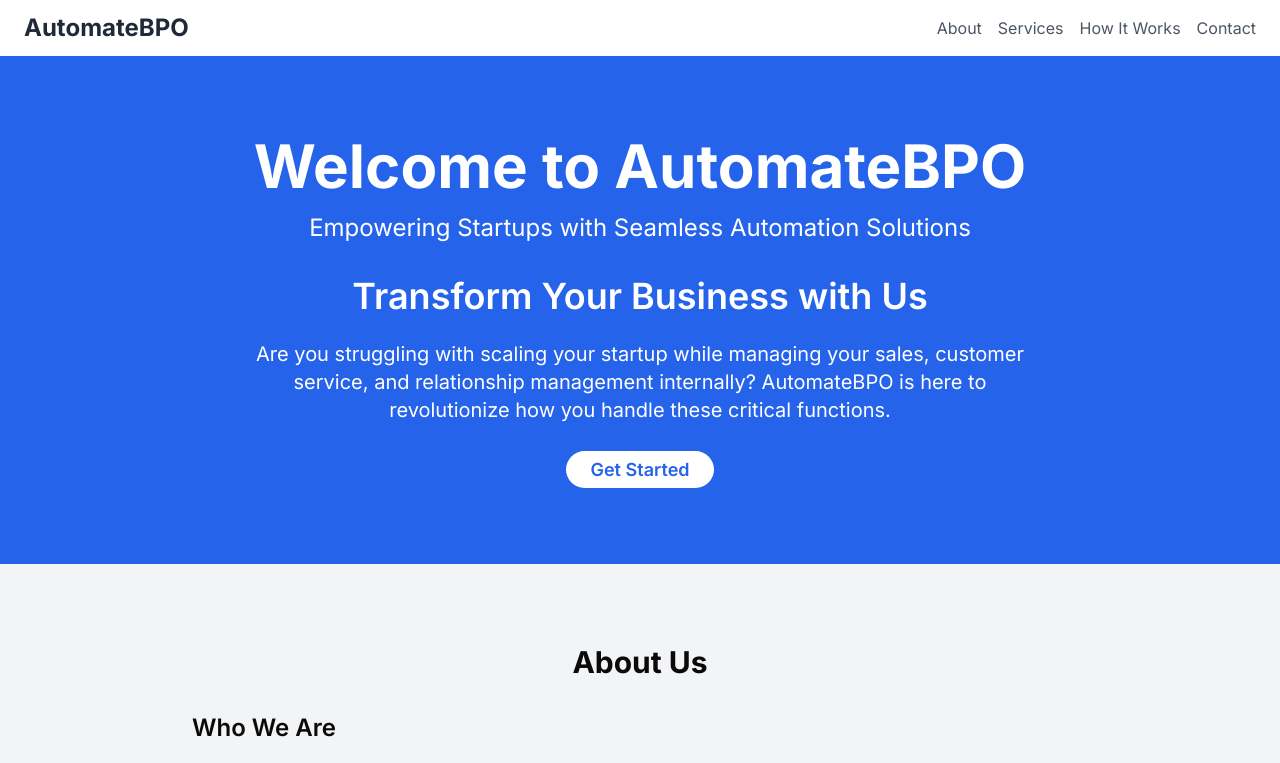
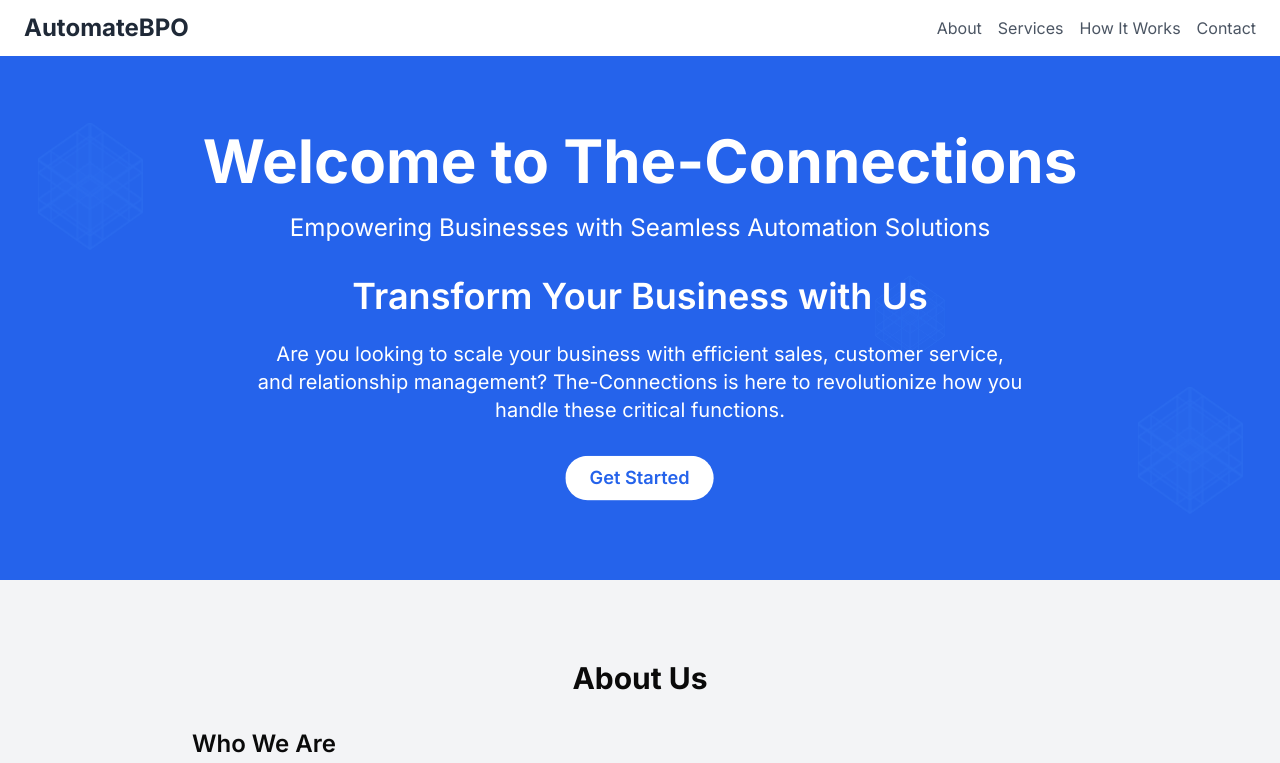
Before and after one commit to nitturkaryash/automate-bpo, a Next.js app: page /automate-bpo/ in a window 1280 px wide. Shown: the top 763 px of the page. Built offline with nearby package versions, Linux system fonts and the light colour scheme.

Commit message:
Add rotating tesseract animation to hero section

```diff
--- a/app/components/Hero.tsx
+++ b/app/components/Hero.tsx
@@ -1,23 +1,35 @@
 import Link from "next/link"
+import Tesseract from "./Tesseract"
 
 export default function Hero() {
   return (
-    <section className="bg-blue-600 text-white py-20">
-      <div className="container mx-auto px-6 text-center">
-        <h1 className="text-4xl md:text-6xl font-bold mb-4">Welcome to AutomateBPO</h1>
-        <p className="text-xl md:text-2xl mb-8">Empowering Startups with Seamless Automation Solutions</p>
+    <section className="bg-blue-600 text-white py-20 relative overflow-hidden">
+      <div className="container mx-auto px-6 text-center relative z-10">
+        <h1 className="text-4xl md:text-6xl font-bold mb-4 animate-float-slow">Welcome to The-Connections</h1>
+        <p className="text-xl md:text-2xl mb-8 animate-pulse-gentle">Empowering Businesses with Seamless Automation Solutions</p>
         <h2 className="text-3xl md:text-4xl font-semibold mb-6">Transform Your Business with Us</h2>
         <p className="text-lg md:text-xl mb-8 max-w-3xl mx-auto">
-          Are you struggling with scaling your startup while managing your sales, customer service, and relationship
-          management internally? AutomateBPO is here to revolutionize how you handle these critical functions.
+          Are you looking to scale your business with efficient sales, customer service, and relationship
+          management? The-Connections is here to revolutionize how you handle these critical functions.
         </p>
         <Link
           href="#contact"
-          className="bg-white text-blue-600 py-2 px-6 rounded-full text-lg font-semibold hover:bg-blue-100 transition duration-300"
+          className="bg-white text-blue-600 py-2 px-6 rounded-full text-lg font-semibold hover:bg-blue-100 transition duration-300 inline-block animate-pulse-gentle"
         >
           Get Started
         </Link>
       </div>
+
+      {/* Decorative Tesseracts */}
+      <div className="absolute top-20 left-10 opacity-30 scale-75 hidden md:block">
+        <Tesseract />
+      </div>
+      <div className="absolute bottom-20 right-10 opacity-30 scale-75 hidden md:block">
+        <Tesseract />
+      </div>
+      <div className="absolute top-1/2 right-1/4 transform -translate-y-1/2 opacity-20 scale-50 hidden lg:block">
+        <Tesseract />
+      </div>
     </section>
   )
 }
--- /dev/null
+++ b/app/components/Tesseract.tsx
@@ -0,0 +1,23 @@
+export default function Tesseract() {
+  return (
+    <div className="tesseract">
+      <div className="tesseract-inner">
+        {/* Outer cube */}
+        <div className="face face-front"></div>
+        <div className="face face-back"></div>
+        <div className="face face-right"></div>
+        <div className="face face-left"></div>
+        <div className="face face-top"></div>
+        <div className="face face-bottom"></div>
+
+        {/* Inner cube */}
+        <div className="face face-inner-front"></div>
+        <div className="face face-inner-back"></div>
+        <div className="face face-inner-right"></div>
+        <div className="face face-inner-left"></div>
+        <div className="face face-inner-top"></div>
+        <div className="face face-inner-bottom"></div>
+      </div>
+    </div>
+  );
+}
--- a/app/globals.css
+++ b/app/globals.css
@@ -175,3 +175,61 @@ body {
     @apply bg-background text-foreground;
   }
 }
+
+/* Tesseract Animation */
+@keyframes rotate-tesseract {
+  0% {
+    transform: rotateX(0deg) rotateY(0deg);
+  }
+  100% {
+    transform: rotateX(360deg) rotateY(360deg);
+  }
+}
+
+@keyframes float-tesseract {
+  0%, 100% {
+    transform: translateY(0px) rotateX(45deg) rotateY(45deg);
+  }
+  50% {
+    transform: translateY(-20px) rotateX(45deg) rotateY(45deg);
+  }
+}
+
+.tesseract {
+  position: relative;
+  width: 100px;
+  height: 100px;
+  transform-style: preserve-3d;
+  animation: float-tesseract 6s ease-in-out infinite;
+}
+
+.tesseract-inner {
+  position: absolute;
+  width: 100%;
+  height: 100%;
+  transform-style: preserve-3d;
+  animation: rotate-tesseract 20s linear infinite;
+}
+
+.face {
+  position: absolute;
+  width: 100%;
+  height: 100%;
+  border: 2px solid #3b82f6;
+  background: rgba(59, 130, 246, 0.1);
+  backface-visibility: visible;
+}
+
+.face-front { transform: translateZ(50px); }
+.face-back { transform: translateZ(-50px); }
+.face-right { transform: rotateY(90deg) translateZ(50px); }
+.face-left { transform: rotateY(-90deg) translateZ(50px); }
+.face-top { transform: rotateX(90deg) translateZ(50px); }
+.face-bottom { transform: rotateX(-90deg) translateZ(50px); }
+
+.face-inner-front { transform: translateZ(25px); }
+.face-inner-back { transform: translateZ(-25px); }
+.face-inner-right { transform: rotateY(90deg) translateZ(25px); }
+.face-inner-left { transform: rotateY(-90deg) translateZ(25px); }
+.face-inner-top { transform: rotateX(90deg) translateZ(25px); }
+.face-inner-bottom { transform: rotateX(-90deg) translateZ(25px); }
```
